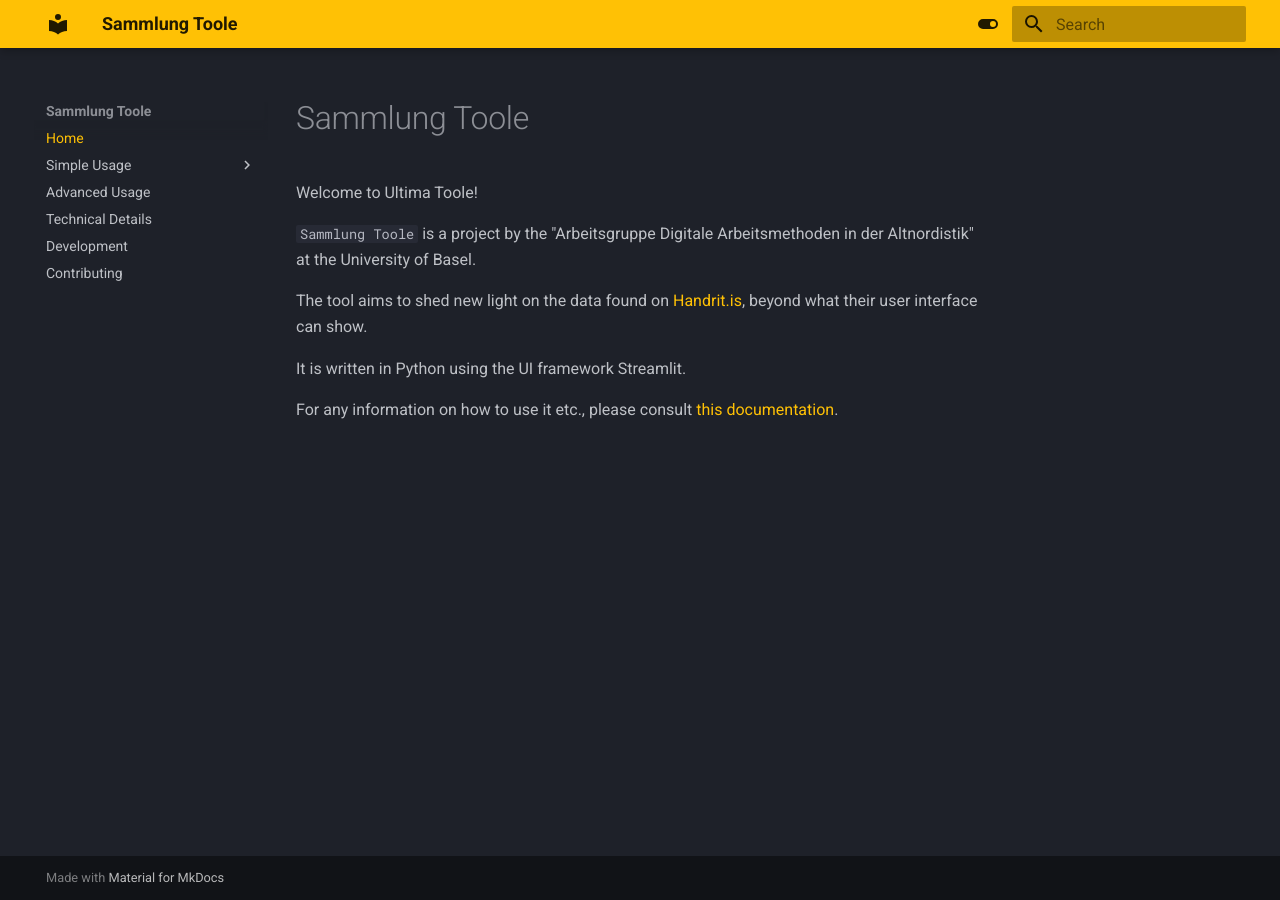
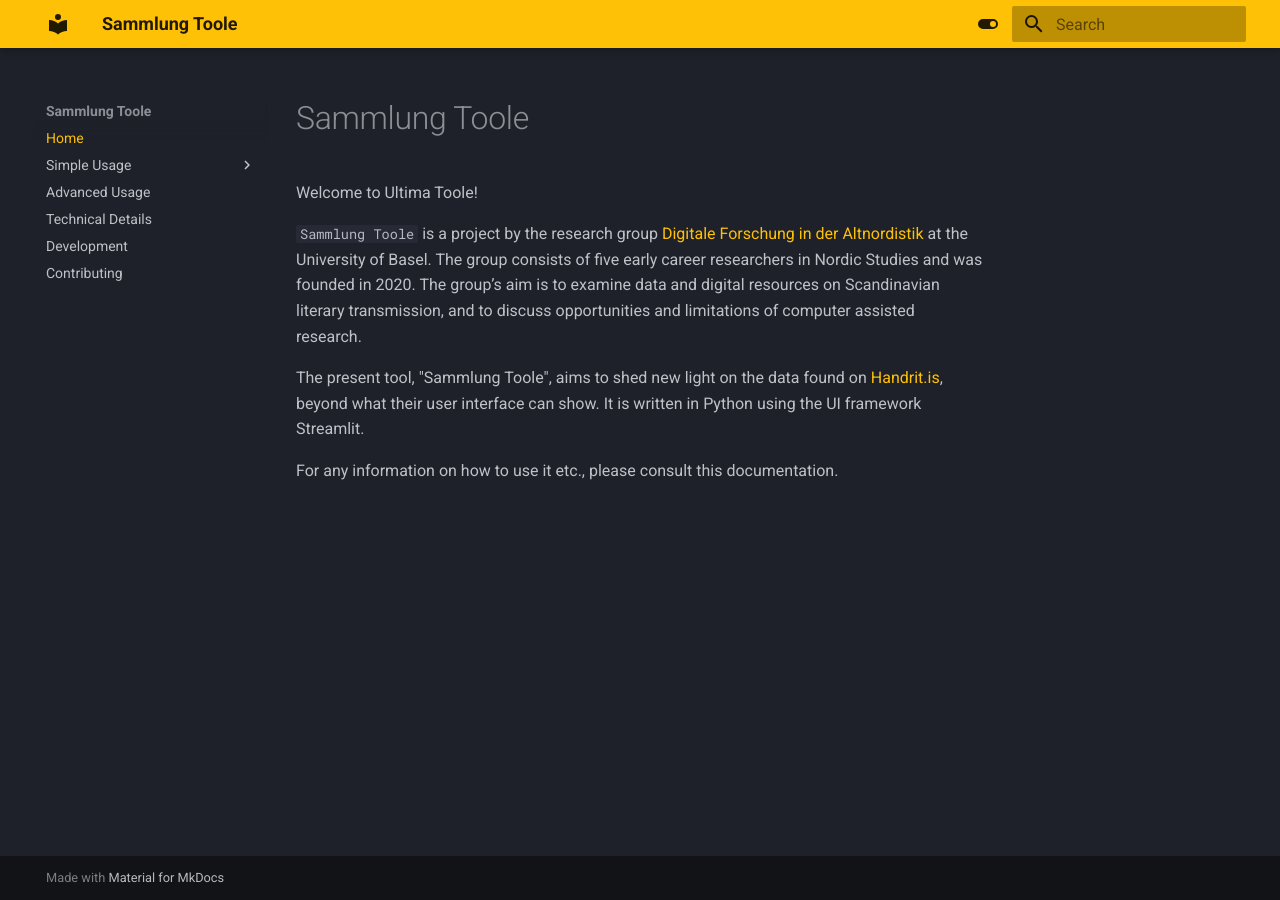
Before and after one commit to arbeitsgruppe-digitale-altnordistik/Sammlung-Toole, an MkDocs documentation site: the page built from docs/index.md, in a window 1280 px wide. Built offline with MkDocs 1.6.1 and Material for MkDocs 9.7.7, drawn with Linux system fonts in a browser that asks for light colours.

Commit message:
Update index.md

```diff
--- a/docs/index.md
+++ b/docs/index.md
@@ -2,10 +2,12 @@
 
 Welcome to Ultima Toole!
 
-`Sammlung Toole` is a project by the "Arbeitsgruppe Digitale Arbeitsmethoden in der Altnordistik" at the University of Basel.
+`Sammlung Toole` is a project by the research group [Digitale Forschung in der Altnordistik](https://nordistik.philhist.unibas.ch/de/forschung/arbeitsgruppe-digitale-forschung-in-der-altnordistik/)
+at the University of Basel. The group consists of  five early career researchers in Nordic Studies and was founded
+in 2020. The group’s aim is to examine data and digital resources on Scandinavian literary transmission, and to discuss
+opportunities and limitations of computer assisted research.
 
-The tool aims to shed new light on the data found on [Handrit.is](https://handrit.is/), beyond what their user interface can show.
+The present tool, "Sammlung Toole", aims to shed new light on the data found on [Handrit.is](https://handrit.is/),
+beyond what their user interface can show. It is written in Python using the UI framework Streamlit.
 
-It is written in Python using the UI framework Streamlit.
-
-For any information on how to use it etc., please consult [this documentation](https://arbeitsgruppe-digitale-altnordistik.github.io/Sammlung-Toole/).
+For any information on how to use it etc., please consult this documentation.
```
